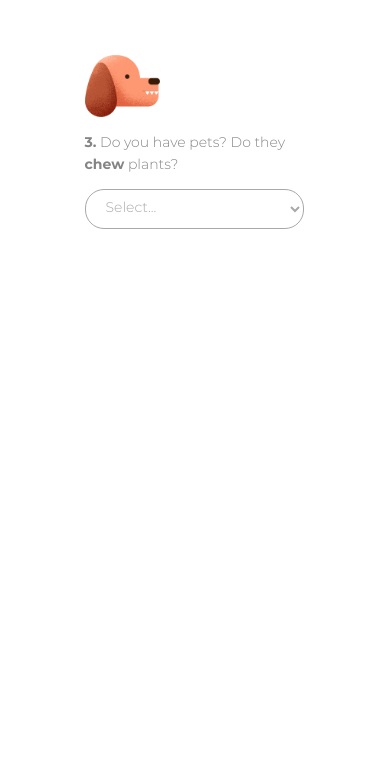
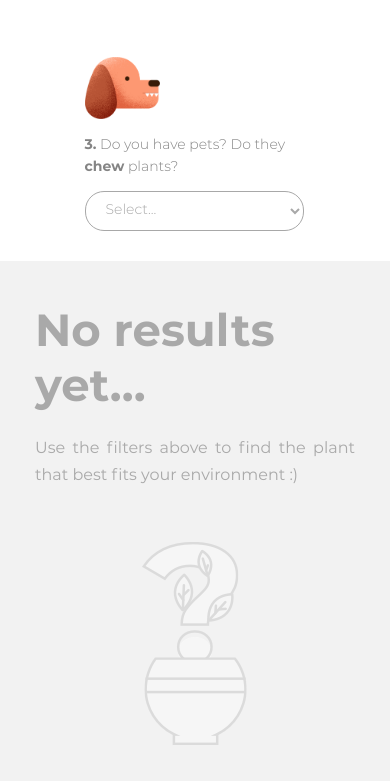
Before and after one commit to jpsant/single-page-layout, a website built with Parcel: page index.html in a window 390 px wide. Shown: the part 1025-1806 px from the top of the page. Before the commit the page ends 1254 px from the top, so only its background shows below. Built offline with nearby package versions, Linux system fonts and the light colour scheme; files whose address does not match are found by name.

Commit message:
FEAT: Responsividade da section de resultados finalizada!

```diff
--- a/index.html
+++ b/index.html
@@ -17,7 +17,7 @@
           <img class="heroSection__container__textContainer-logo" src="images/icons/logo-white.svg" alt="Greenthumb" />
           <h1>Find your next green friend</h1>
           <a href="#">
-            <img src="/images/icons/arrow.svg" alt="Arrow Down">
+            <img src="/images/icons/arrow-down.svg" alt="Arrow Down">
           </a>
         </div>
         <img class="heroSection__container-plantPerson" src="images/hero/desktop/plantperson.png" alt="Greenthumb" />
--- a/styles.scss
+++ b/styles.scss
@@ -129,7 +129,10 @@ select option {
 
       &-logo {
         width: 208px;
-        margin-top: 36px;
+
+        @media screen and (max-width: 768px) {
+          margin-top: 36px;
+        }
 
         @media screen and (max-width: 450px) {
           width: 161px;
@@ -145,6 +148,7 @@ select option {
         letter-spacing: 0px;
         text-align: left;
         width: 400px;
+        margin: 32px 0 24px 0;
 
         @media screen and (max-width: 768px) {
           margin: 8px 0 16px 0;
@@ -196,7 +200,7 @@ select option {
 
     @media screen and (max-width: 768px) {
       flex-direction: column;
-      margin-top: 18px;
+      margin: 20px 32px 30px 32px;
     }
 
     &__sunContainer {
@@ -288,8 +292,7 @@ select option {
   align-items: center;
   background-color: var(--white-variation);
   color: var(--disabled);
-  height: 324px;
-  display: none;
+  height: 100%;
 
   &__container {
     width: 900px;
@@ -298,11 +301,22 @@ select option {
     align-items: center;
     justify-content: flex-start;
 
+    @media screen and (max-width: 768px) {
+      flex-direction: column;
+      justify-content: center;
+      align-items: center;
+      margin: 35px;
+    }
+
     &__textContainer {
       display: flex;
       flex-direction: column;
       text-align: left;
-      margin-right: 110px;
+      margin: 60px 110px 60px 0;
+
+      @media screen and (max-width: 768px) {
+        margin: 0 0 37px 0;
+      }
 
       h1 {
         font-size: 45px;
@@ -317,12 +331,28 @@ select option {
         line-height: 27px;
         width: 219px;
         text-align: justify;
+
+        @media screen and (max-width: 768px) {
+          width: 359px;
+        }
+
+        @media screen and (max-width: 450px) {
+          width: 100%;
+        }
       }
     }
 
     &__imgContainer {
       width: 104.7px;
       margin-left: 110px;
+
+      @media screen and (max-width: 768px) {
+        display: flex;
+        align-items: center;
+        justify-content: center;
+        margin-left: 0;
+        width: 100%;
+      }
     }
   }
 }
```
